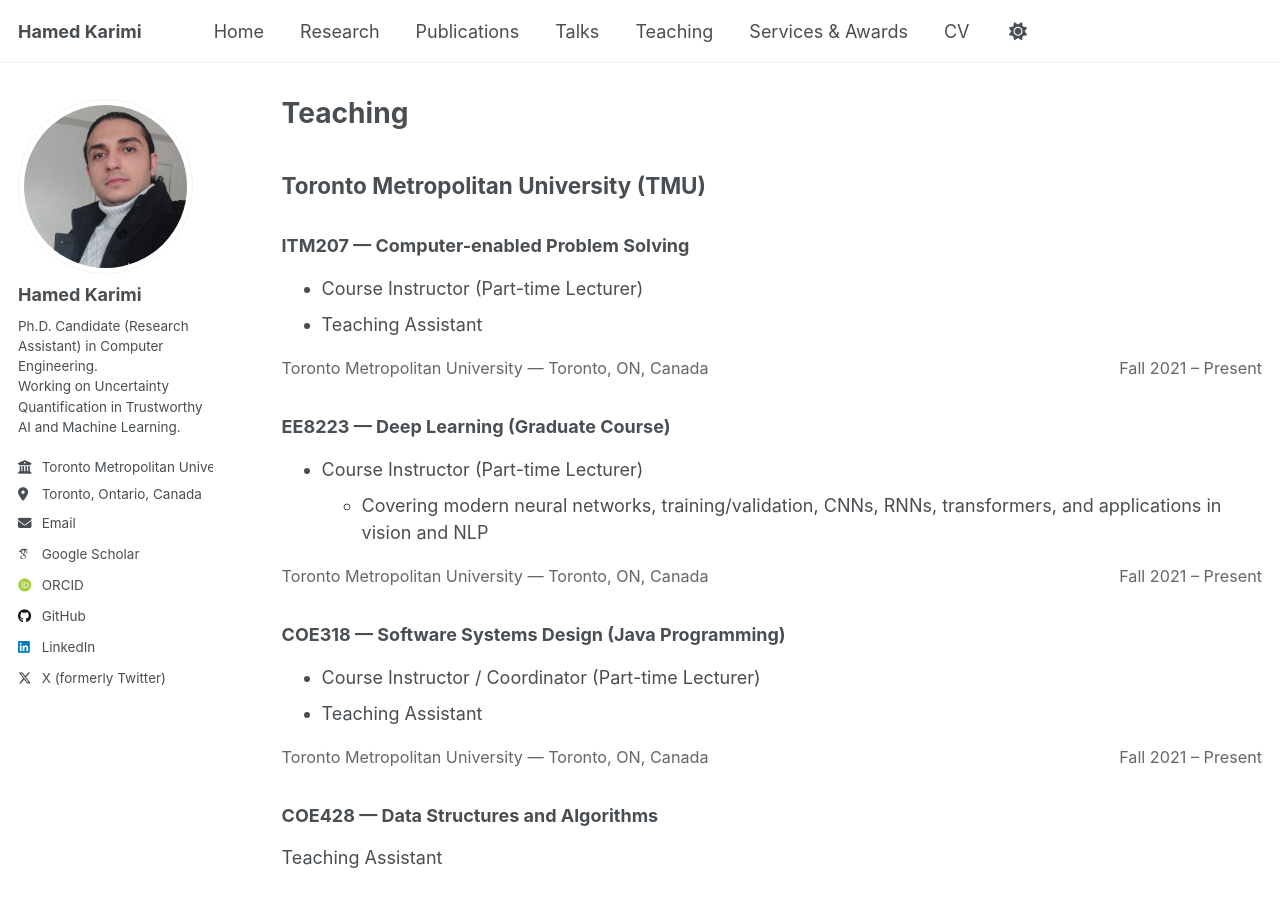
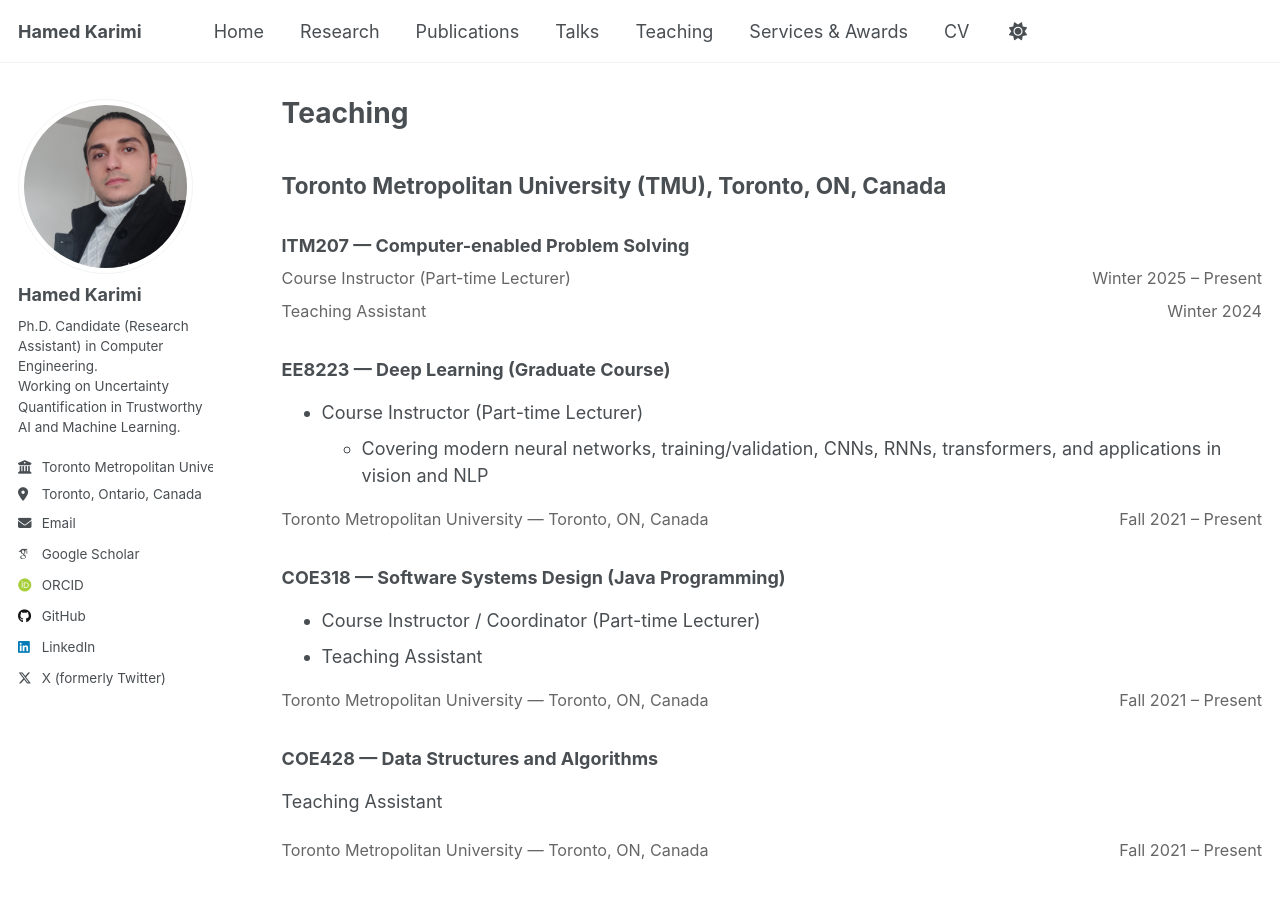
Before and after one commit to hamedmx/hamedmx.github.io, a Jekyll site: the page built from _pages/teaching.md, in a window 1280 px wide and 900 px high. Built offline with Jekyll 4.4.1, drawn with Linux system fonts in a browser that asks for light colours; some web fonts are replaced; a script that is not in the unit is left out.

Commit message:
Update teaching.md

```diff
--- a/_pages/teaching.md
+++ b/_pages/teaching.md
@@ -13,16 +13,18 @@ author_profile: true
 {% endfor %}
 -->
 
-## Toronto Metropolitan University (TMU)
+## Toronto Metropolitan University (TMU), Toronto, ON, Canada
 
 ### ITM207 — Computer-enabled Problem Solving
 
-- Course Instructor (Part-time Lecturer)
-- Teaching Assistant
+<div class="cv-meta">
+  <span class="where">Course Instructor (Part-time Lecturer)</span>
+  <span class="when">Winter 2025 – Present</span>
+</div>
 
 <div class="cv-meta">
-  <span class="where">Toronto Metropolitan University — Toronto, ON, Canada</span>
-  <span class="when">Fall 2021 – Present</span>
+  <span class="where">Teaching Assistant</span>
+  <span class="when">Winter 2024</span>
 </div>
 
 {% comment %}
```
